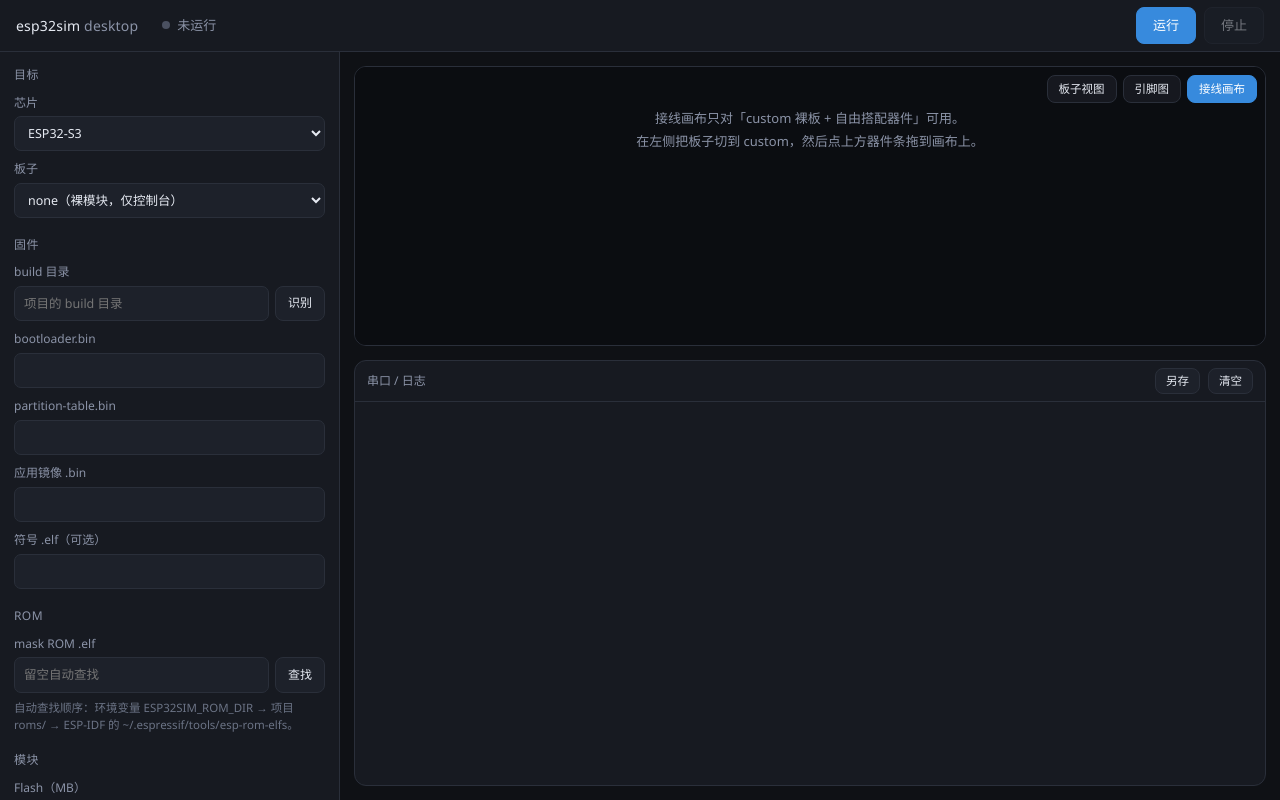
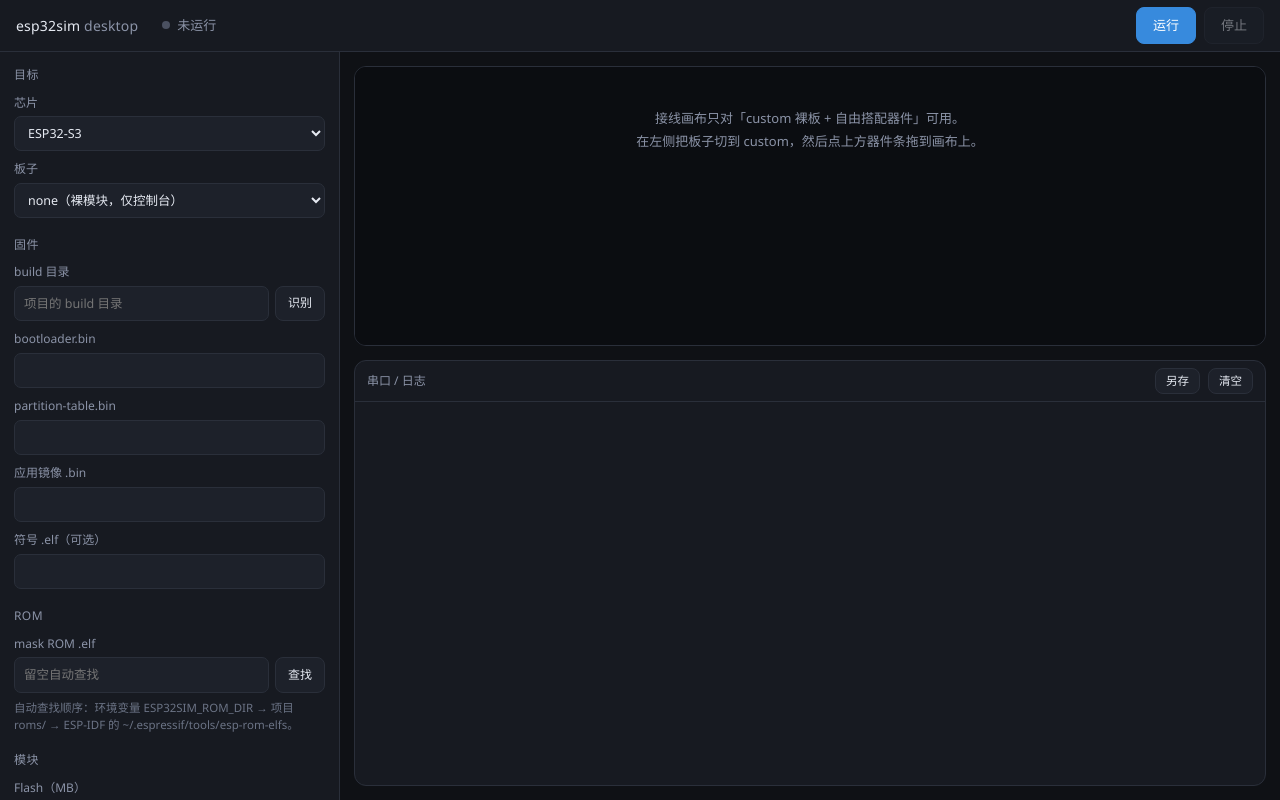
Before and after one commit to Tesla1983/esp32_sim_windows, a plain HTML site: page src/index.html in a window 1280 px wide. Both pictures are taken after a click on the button "接线画布". Drawn offline with Linux system fonts and the light colour scheme.

Commit message:
fix(ui): 接线画布隐藏右上角页签，避免与返回按钮重复
画布视图下 #viewTabs 置 display:none，只保留工具栏左侧的「← 返回板子视图」；
板子视图与引脚图仍显示三个页签。

```diff
--- a/src/index.html
+++ b/src/index.html
@@ -1305,6 +1305,8 @@
     // 用 .fit / .on 控制显示；内联 display 会盖过类样式，故不设内联。
     $("pinmap").classList.toggle("fit", pins);
     $("canvas").classList.toggle("on", canvas);
+    // 画布自带「← 返回板子视图」，右上角页签在这里是重复入口，藏掉；其它视图仍保留。
+    $("viewTabs").style.display = canvas ? "none" : "flex";
     if (board) {
       // 回到板子视图时按运行状态恢复，和 startSim/stopSim 的显示逻辑保持一致。
       $("boardFrame").style.display = running ? "block" : "none";
```
